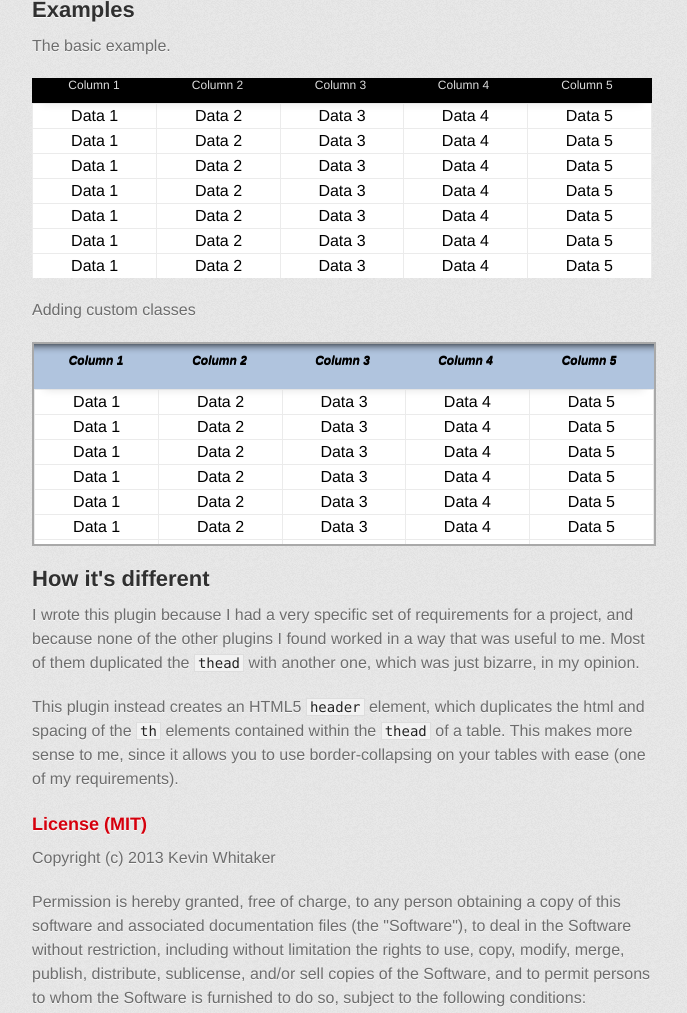
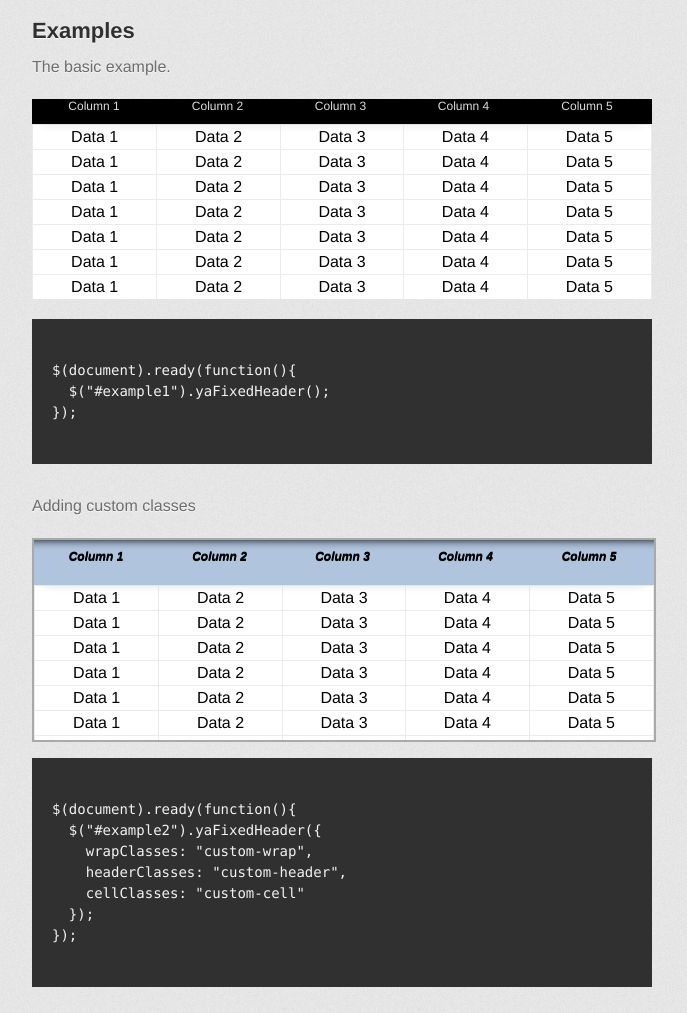
Before and after one commit to kwhitaker/ya-fixed-table-header, a plain HTML site: page index.html in a window 1280 px wide. Shown: the part 1043-2056 px from the top of the page, without its empty margins (298-985 px from the left). Drawn offline with nearby package versions, Linux system fonts and the light colour scheme; a web font is replaced by a local one.

Commit message:
Adding code examples

```diff
--- a/index.html
+++ b/index.html
@@ -44,11 +44,11 @@
 
           <p>From there, just call it against a table as you would any other jQuery plugin:</p>
 
-          <pre>
+          <pre><code>
 $(document).ready(function(){
   $("#some-table").yaFixedHeader();
 });
-          </pre>
+          </code></pre>
 
           <h2>Options</h2>
 
@@ -198,6 +198,11 @@ $(document).ready(function(){
               </tbody>
             </table>
           </div>
+          <pre><code>
+$(document).ready(function(){
+  $("#example1").yaFixedHeader();
+});
+          </code></pre>
 
           <p>Adding custom classes</p>
           <div id="example2-wrap" class="example-wrap">
@@ -327,6 +332,15 @@ $(document).ready(function(){
               </tbody>
             </table>
           </div>
+          <pre><code>
+$(document).ready(function(){
+  $("#example2").yaFixedHeader({
+    wrapClasses: "custom-wrap",
+    headerClasses: "custom-header",
+    cellClasses: "custom-cell"
+  });
+});
+          </code></pre>
 
           <h2>How it's different</h2>
 
```
